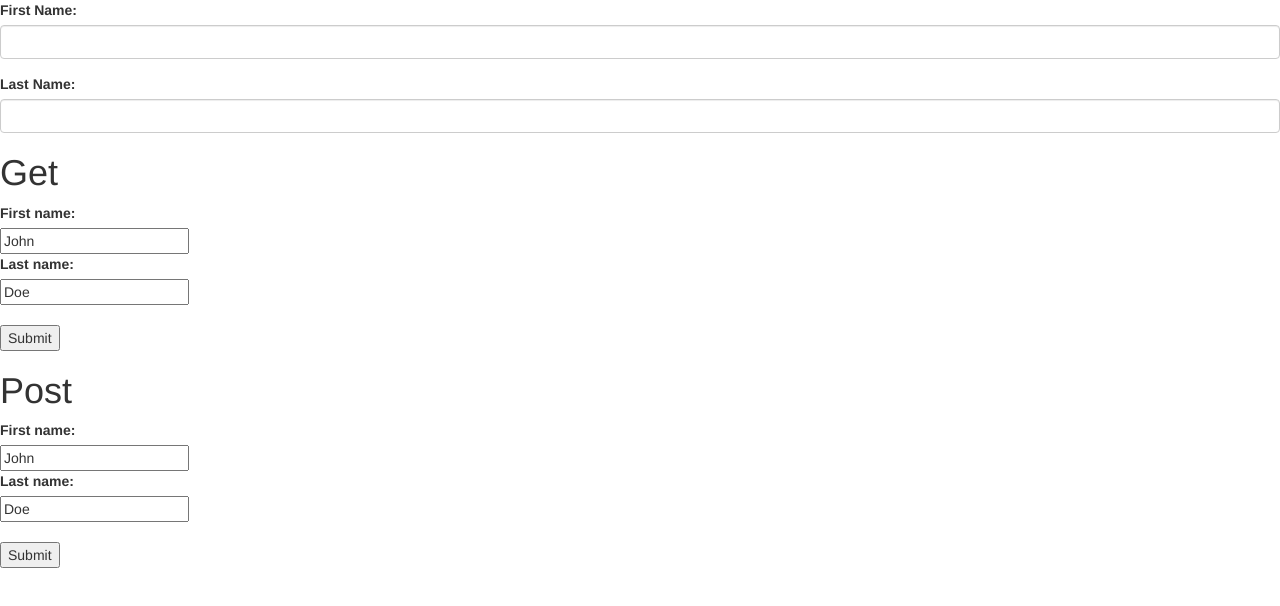
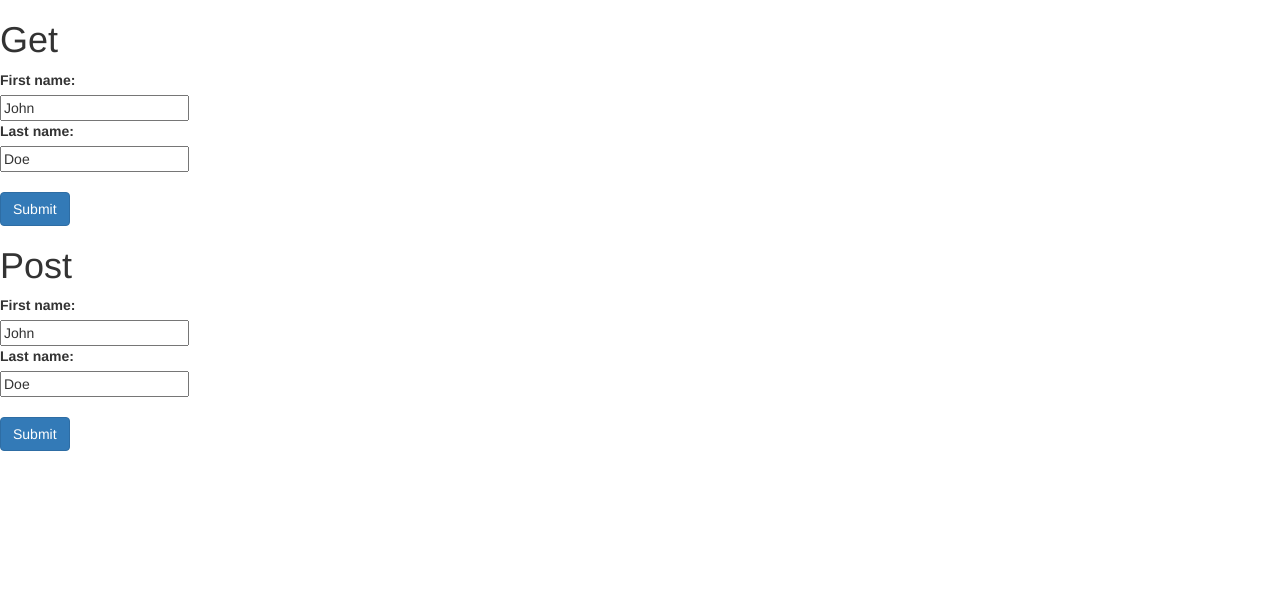
Before and after one commit to intotito/Data_Rep_Lab5, a website: page index.html in a window 1280 px wide. Drawn offline with nearby package versions, Linux system fonts and the light colour scheme.

```diff
--- a/index.html
+++ b/index.html
@@ -11,22 +11,14 @@
 </head>
 
 <body>
-    <div class="form-group">
-        <label for="usr">First Name:</label>
-        <input type="text" class="form-control" id="usr">
-    </div>
-    <div class="form-group">
-        <label for="pwd">Last Name:</label>
-        <input type="password" class="form-control" id="pwd">
-    </div>
-</body>
+
     <h1>Get</h1>
-<form action="/name" method="get" target="_blank">
+    <form action="/name" method="get" target="_blank" CLASS="form-group">
         <label for="fname">First name:</label><br>
         <input type="text" id="fname" name="fname" value="John"><br>
         <label for="lname">Last name:</label><br>
         <input type="text" id="lname" name="lname" value="Doe"><br><br>
-    <input type="submit" value="Submit">
+        <input type="submit" value="Submit" class="btn btn-primary">
     </form>
     <h1>Post</h1>
     <form action="/name" method="post" target="_blank">
@@ -34,7 +26,8 @@
         <input type="text" id="fname" name="fname" value="John"><br>
         <label for="lname">Last name:</label><br>
         <input type="text" id="lname" name="lname" value="Doe"><br><br>
-    <input type="submit" value="Submit">
+        <input type="submit" value="Submit" class="btn btn-primary">
     </form>
+</body>
 
 </html>
--- /dev/null
+++ b/origin.txt
@@ -0,0 +1,2 @@
+origin	https://github.com/intotito/Data_Rep_Lab5.git (fetch)
+origin	https://github.com/intotito/Data_Rep_Lab5.git (push)
```
Also changed, not shown: app.js (+29 -12 lines). Lines whose indentation alone changed are shown as unchanged.
